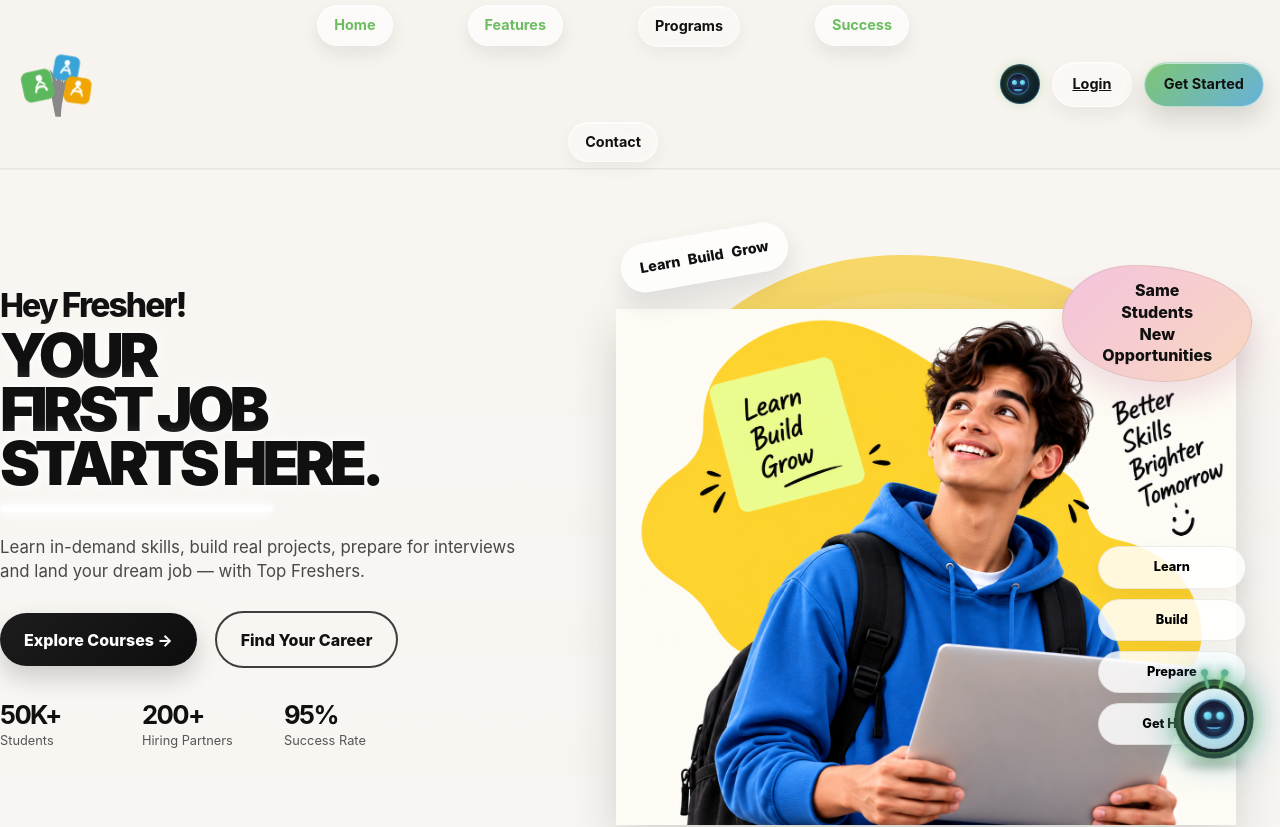
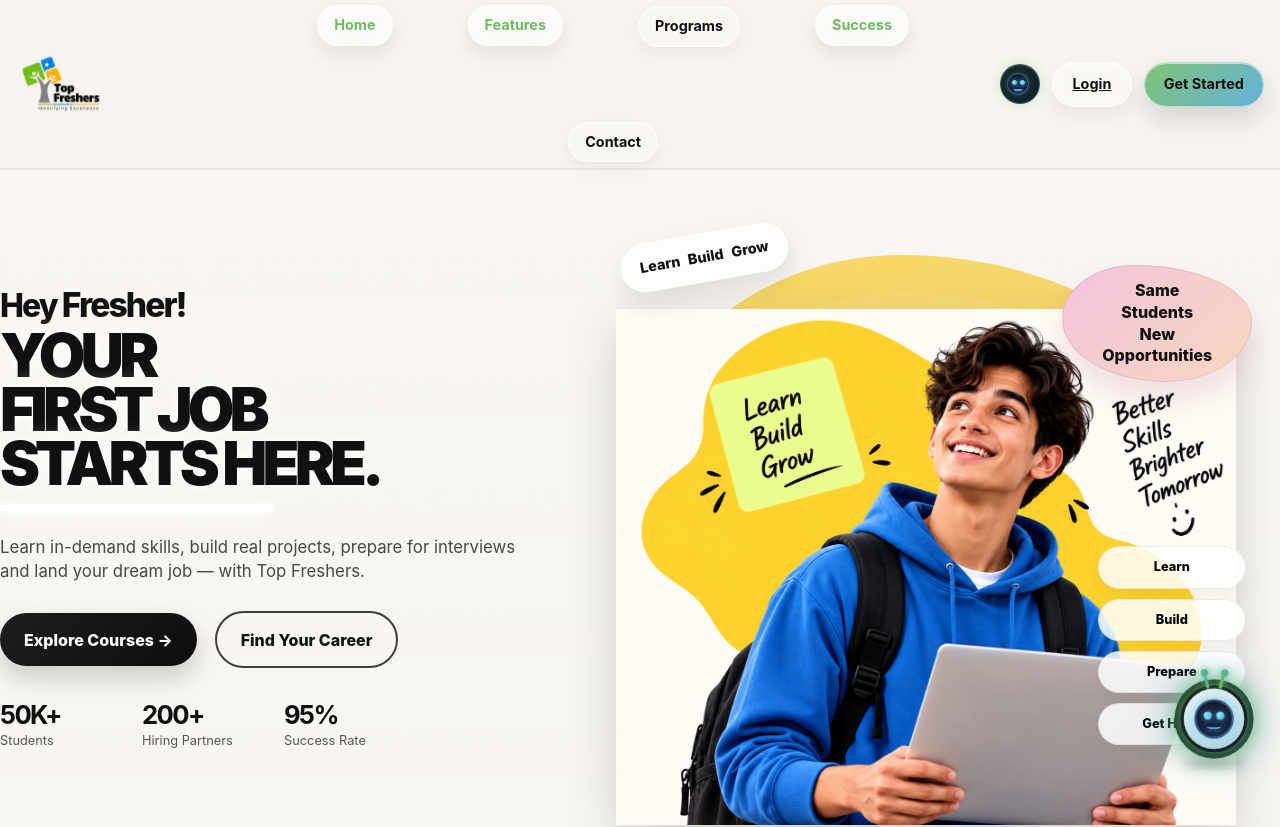
Before and after one commit to jayavarmaS/top-freshers, a React (Vite) app: page / in a window 1280 px wide. Shown: the top 827 px of the page. Built offline with nearby package versions, Linux system fonts and the light colour scheme.

Commit message:
fix: logo returns to original PNG after leaf animation completes

```diff
--- a/src/components/LogoAnimated.jsx
+++ b/src/components/LogoAnimated.jsx
@@ -1,57 +1,63 @@
-import { useEffect, useRef } from "react";
+import { useEffect, useRef, useState } from "react";
 
 /*
-  Animated Top Freshers logo.
-  The 3 coloured leaf-squares jump away from the tree one by one,
-  then bounce back and reattach — on a looping cycle.
+  Top Freshers animated logo.
+  - At rest: shows the original PNG logo exactly as-is.
+  - On cycle: the 3 coloured leaf squares jump away from the tree
+    then snap back — after which it looks exactly like the original again.
 */
-
 export default function LogoAnimated({ size = 120, onClick }) {
   const greenRef  = useRef(null);
   const blueRef   = useRef(null);
   const orangeRef = useRef(null);
+  const [animated, setAnimated] = useState(false);
 
   useEffect(() => {
+    const CYCLE = 4000; // ms between each jump sequence
+
+    // leaf jump configs — how far each leaf flies relative to its rest position
     const leaves = [
-      { el: greenRef.current,  tx: -22, ty: -18, delay: 0    },
-      { el: blueRef.current,   tx: 14,  ty: -24, delay: 600  },
-      { el: orangeRef.current, tx: 20,  ty: -10, delay: 1200 },
+      { ref: greenRef,  tx: -18, ty: -16, rot: -18, delay: 0    },
+      { ref: blueRef,   tx:  12, ty: -22, rot:  16, delay: 550  },
+      { ref: orangeRef, tx:  18, ty:  -8, rot:  14, delay: 1100 },
     ];
 
-    const JUMP_DURATION  = 340;  // ms — time to fly out
-    const HOLD_DURATION  = 180;  // ms — hang in air
-    const RETURN_DURATION = 320; // ms — bounce back
-    const CYCLE          = 3800; // ms — full repeat cycle
+    const JUMP_MS   = 320;
+    const HOLD_MS   = 200;
+    const RETURN_MS = 300;
 
     const timers = [];
 
-    const jump = (leaf, index) => {
-      const el = leaf.el;
-      if (!el) return;
+    const runCycle = () => {
+      setAnimated(true);
 
-      // fly out
-      el.style.transition = `transform ${JUMP_DURATION}ms cubic-bezier(0.34,1.56,0.64,1)`;
-      el.style.transform  = `translate(${leaf.tx}px, ${leaf.ty}px) rotate(${leaf.tx > 0 ? 14 : -14}deg) scale(1.12)`;
+      leaves.forEach(({ ref, tx, ty, rot, delay }) => {
+        // jump out
+        const t1 = setTimeout(() => {
+          if (!ref.current) return;
+          ref.current.style.transition = `transform ${JUMP_MS}ms cubic-bezier(0.34,1.56,0.64,1)`;
+          ref.current.style.transform  =
+            `translate(${tx}px,${ty}px) rotate(${rot}deg) scale(1.14)`;
+        }, delay);
 
-      // hold, then return
-      const t1 = setTimeout(() => {
-        el.style.transition = `transform ${RETURN_DURATION}ms cubic-bezier(0.34,1.56,0.64,1)`;
-        el.style.transform  = "translate(0,0) rotate(0deg) scale(1)";
-      }, JUMP_DURATION + HOLD_DURATION);
+        // return to rest
+        const t2 = setTimeout(() => {
+          if (!ref.current) return;
+          ref.current.style.transition = `transform ${RETURN_MS}ms cubic-bezier(0.34,1.56,0.64,1)`;
+          ref.current.style.transform  = "translate(0,0) rotate(0deg) scale(1)";
+        }, delay + JUMP_MS + HOLD_MS);
 
-      timers.push(t1);
+        timers.push(t1, t2);
+      });
+
+      // mark animation done after all leaves returned
+      const lastEnd = 1100 + JUMP_MS + HOLD_MS + RETURN_MS + 50;
+      const tDone = setTimeout(() => setAnimated(false), lastEnd);
+      timers.push(tDone);
     };
 
-    // stagger each leaf, then repeat the whole sequence
-    const run = () => {
-      leaves.forEach((leaf, i) => {
-        const t = setTimeout(() => jump(leaf, i), leaf.delay);
-        timers.push(t);
-      });
-    };
-
-    run();
-    const interval = setInterval(run, CYCLE);
+    runCycle();
+    const interval = setInterval(runCycle, CYCLE);
 
     return () => {
       timers.forEach(clearTimeout);
@@ -59,121 +65,112 @@ export default function LogoAnimated({ size = 120, onClick }) {
     };
   }, []);
 
+  /*
+    Layout:
+    The original PNG is 1333×1000 px. In the navbar we render it at ~120px wide.
+    The three leaf squares in the PNG (approximate % positions):
+
+    Green  square : left ~5%, top ~18%, width ~33%, height ~46%
+    Blue   square : left ~38%, top ~5%, width ~27%, height ~38%
+    Orange square : left ~53%, top ~28%, width ~28%, height ~40%
+
+    We position coloured divs exactly over those regions,
+    set them transparent normally, and when animated they
+    show their colour so the jump is visible.
+    Actually simpler: we DON'T hide the PNG leaves —
+    we overlay animated divs with the same colours that match.
+    They start at opacity 0, fly, then fade back.
+
+    ACTUALLY even simpler: render the PNG normally.
+    On top, render 3 absolutely-positioned elements that are
+    INVISIBLE at rest (opacity:0) but during the jump they
+    slide out as coloured clones and return.
+  */
+
+  const w = size;
+  const h = size * 0.75;
+
+  // positions as fraction of container size (matched to PNG)
+  const leaves = [
+    {
+      ref: greenRef,
+      color: "#5cb85c",
+      left: "4%", top: "16%", width: "32%", height: "45%",
+      borderRadius: "18%",
+      rotate: "-12deg",
+    },
+    {
+      ref: blueRef,
+      color: "#3aa3d8",
+      left: "37%", top: "4%", width: "27%", height: "38%",
+      borderRadius: "18%",
+      rotate: "10deg",
+    },
+    {
+      ref: orangeRef,
+      color: "#f0a500",
+      left: "52%", top: "26%", width: "27%", height: "39%",
+      borderRadius: "18%",
+      rotate: "8deg",
+    },
+  ];
+
   return (
     <button
       type="button"
       onClick={onClick}
-      className="brand-button"
       aria-label="Go to home"
-      style={{ background: "none", border: "none", padding: 0, cursor: "pointer", display: "flex", alignItems: "center" }}
+      style={{
+        background: "none",
+        border: "none",
+        padding: 0,
+        cursor: "pointer",
+        display: "inline-block",
+        position: "relative",
+        width: w,
+        height: h,
+        flexShrink: 0,
+      }}
     >
-      <svg
-        width={size}
-        height={size * 0.72}
-        viewBox="0 0 200 144"
-        fill="none"
-        xmlns="http://www.w3.org/2000/svg"
-        style={{ overflow: "visible" }}
-      >
-        {/* ── Grey tree trunk ── */}
-        <g>
-          {/* trunk body */}
-          <path
-            d="M88 144 C88 144 80 110 78 90 C75 68 60 58 58 48
-               C58 48 72 55 82 68 C82 68 80 52 74 38
-               C74 38 86 50 90 65
-               C90 65 92 50 88 34
-               C88 34 102 50 100 68
-               C100 68 106 52 112 38
-               C112 38 108 55 104 70
-               C104 70 116 55 122 48
-               C122 48 118 68 108 88
-               C106 98 100 118 100 144 Z"
-            fill="#888"
-          />
-        </g>
+      {/* Original PNG — always visible, never moves */}
+      <img
+        src="/ChatGPT Image Sep 11, 2026, 01_11_56 PM.png"
+        alt="Top Freshers logo"
+        style={{
+          position: "absolute",
+          inset: 0,
+          width: "100%",
+          height: "100%",
+          objectFit: "contain",
+          display: "block",
+          /* hide the leaf area during animation so clones replace them */
+          zIndex: animated ? 0 : 1,
+        }}
+        draggable={false}
+      />
 
-        {/* ── GREEN leaf (left, tilted -12deg) ── */}
-        <g
-          ref={greenRef}
+      {/* Animated leaf clones — sit over the PNG leaves, fly out & back */}
+      {leaves.map((leaf, i) => (
+        <span
+          key={i}
+          ref={leaf.ref}
           style={{
-            transformOrigin: "62px 72px",
+            position: "absolute",
+            left: leaf.left,
+            top: leaf.top,
+            width: leaf.width,
+            height: leaf.height,
+            borderRadius: leaf.borderRadius,
+            background: leaf.color,
+            transform: `rotate(${leaf.rotate}) translate(0,0) scale(1)`,
+            transformOrigin: "center center",
+            opacity: animated ? 1 : 0,
+            zIndex: 2,
             willChange: "transform",
-            transition: "transform 0.32s cubic-bezier(0.34,1.56,0.64,1)",
+            pointerEvents: "none",
           }}
-        >
-          <rect
-            x="14" y="38"
-            width="68" height="68"
-            rx="16"
-            fill="#5cb85c"
-            transform="rotate(-12 62 72)"
-          />
-          {/* person figure in green */}
-          <circle cx="54" cy="56" r="7" fill="white" transform="rotate(-12 62 72)" />
-          <path
-            d="M42 85 C42 72 66 72 66 85"
-            stroke="white" strokeWidth="5" fill="none" strokeLinecap="round"
-            transform="rotate(-12 62 72)"
-          />
-          <line x1="54" y1="63" x2="44" y2="75" stroke="white" strokeWidth="4" strokeLinecap="round" transform="rotate(-12 62 72)" />
-          <line x1="54" y1="63" x2="64" y2="72" stroke="white" strokeWidth="4" strokeLinecap="round" transform="rotate(-12 62 72)" />
-        </g>
-
-        {/* ── BLUE leaf (top-center, tilted +10deg) ── */}
-        <g
-          ref={blueRef}
-          style={{
-            transformOrigin: "112px 42px",
-            willChange: "transform",
-            transition: "transform 0.32s cubic-bezier(0.34,1.56,0.64,1)",
-          }}
-        >
-          <rect
-            x="84" y="8"
-            width="56" height="56"
-            rx="13"
-            fill="#3aa3d8"
-            transform="rotate(10 112 36)"
-          />
-          {/* person figure in blue */}
-          <circle cx="112" cy="24" r="6" fill="white" transform="rotate(10 112 36)" />
-          <path
-            d="M102 48 C102 38 122 38 122 48"
-            stroke="white" strokeWidth="4" fill="none" strokeLinecap="round"
-            transform="rotate(10 112 36)"
-          />
-          <line x1="112" y1="30" x2="104" y2="40" stroke="white" strokeWidth="3.5" strokeLinecap="round" transform="rotate(10 112 36)" />
-          <line x1="112" y1="30" x2="120" y2="40" stroke="white" strokeWidth="3.5" strokeLinecap="round" transform="rotate(10 112 36)" />
-        </g>
-
-        {/* ── ORANGE leaf (right, tilted +8deg) ── */}
-        <g
-          ref={orangeRef}
-          style={{
-            transformOrigin: "136px 84px",
-            willChange: "transform",
-            transition: "transform 0.32s cubic-bezier(0.34,1.56,0.64,1)",
-          }}
-        >
-          <rect
-            x="108" y="56"
-            width="58" height="58"
-            rx="14"
-            fill="#f0a500"
-            transform="rotate(8 136 85)"
-          />
-          {/* person figure in orange */}
-          <circle cx="136" cy="70" r="6.5" fill="white" transform="rotate(8 136 85)" />
-          <path
-            d="M124 96 C124 84 148 84 148 96"
-            stroke="white" strokeWidth="4" fill="none" strokeLinecap="round"
-            transform="rotate(8 136 85)"
-          />
-          <line x1="136" y1="77" x2="126" y2="88" stroke="white" strokeWidth="4" strokeLinecap="round" transform="rotate(8 136 85)" />
-          <line x1="136" y1="77" x2="146" y2="86" stroke="white" strokeWidth="4" strokeLinecap="round" transform="rotate(8 136 85)" />
-        </g>
-      </svg>
+        />
+      ))}
     </button>
   );
 }
```
